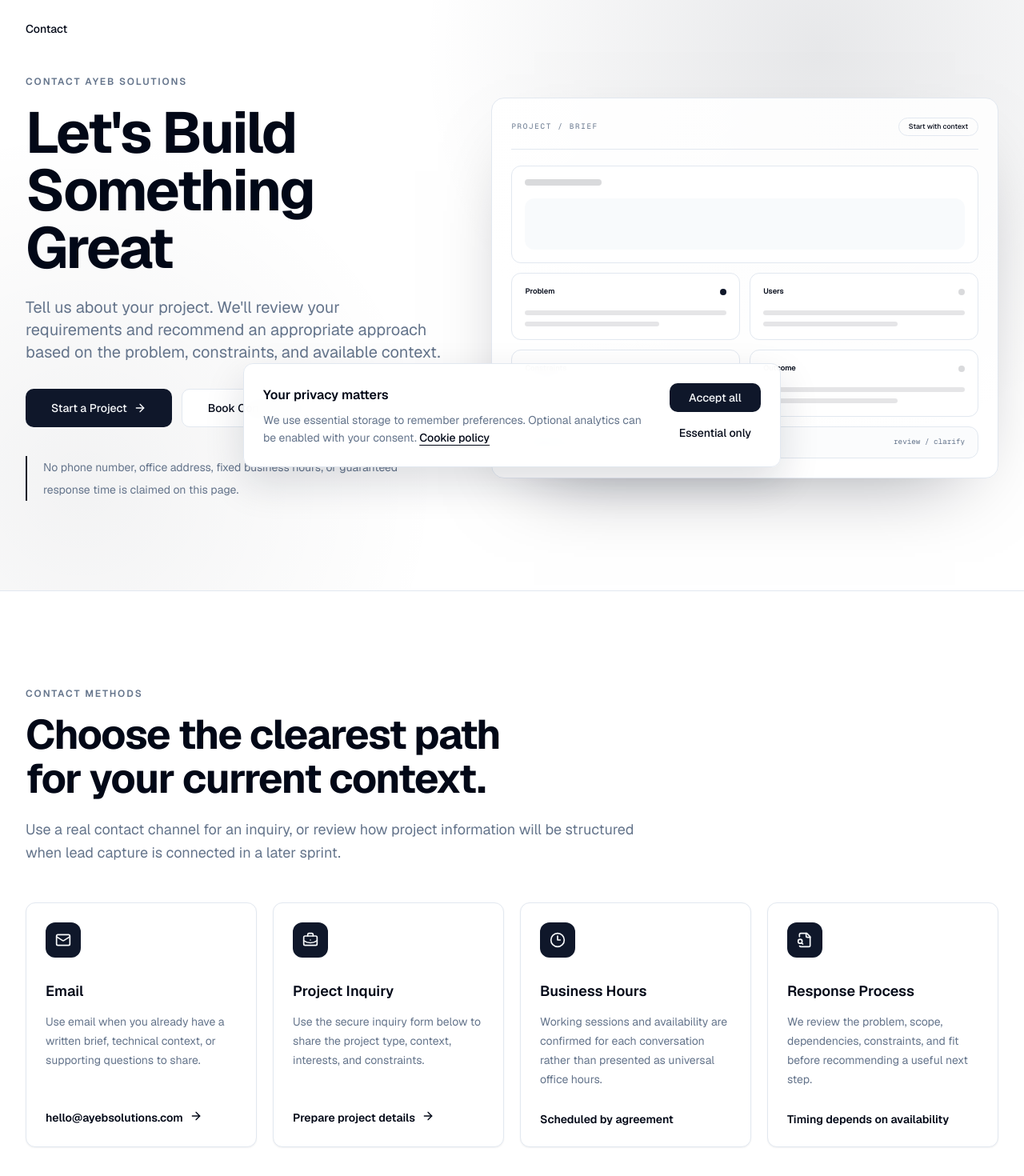
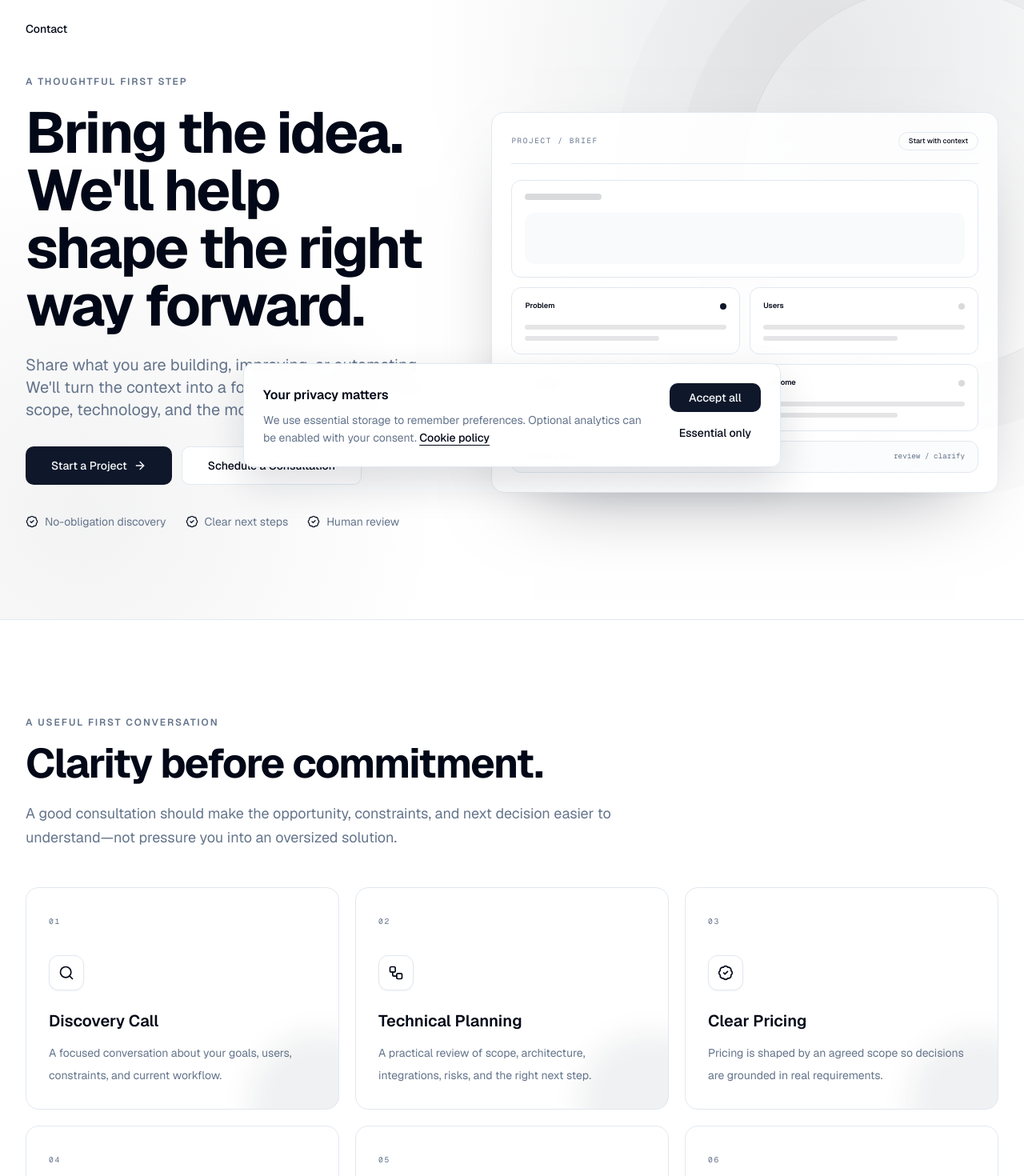
Before and after one commit to atiqurrehman112/ayebsolutions, a Next.js app: page /contact in a window 1280 px wide. Shown: the part 200-1670 px from the top of the page at 80% size. Built offline with nearby package versions, Linux system fonts and the light colour scheme; no server answers.

Commit message:
feat: complete Sprint 11E premium contact experience

```diff
--- a/src/features/contact/components/contact-page.module.css
+++ b/src/features/contact/components/contact-page.module.css
@@ -10,6 +10,21 @@
       hsl(var(--foreground) / 0.05),
       transparent 28rem
     );
+}
+
+.hero::before {
+  position: absolute;
+  top: 8%;
+  right: -8rem;
+  width: 30rem;
+  height: 30rem;
+  border: 1px solid hsl(var(--foreground) / 0.08);
+  border-radius: 50%;
+  box-shadow:
+    0 0 0 5rem hsl(var(--foreground) / 0.018),
+    0 0 0 10rem hsl(var(--foreground) / 0.012);
+  content: "";
+  pointer-events: none;
 }
 
 .hero::after {
@@ -44,6 +59,49 @@
     box-shadow 250ms cubic-bezier(0.2, 0.8, 0.2, 1);
 }
 
+.benefitCard {
+  isolation: isolate;
+  animation: contact-reveal 600ms both;
+  transition:
+    transform 250ms cubic-bezier(0.2, 0.8, 0.2, 1),
+    border-color 250ms ease,
+    box-shadow 250ms ease;
+}
+
+.benefitCard::after {
+  position: absolute;
+  inset: auto -4rem -5rem auto;
+  z-index: -1;
+  width: 11rem;
+  height: 11rem;
+  border-radius: 50%;
+  background: hsl(var(--primary) / 0.06);
+  filter: blur(1rem);
+  content: "";
+  transition: transform 300ms ease;
+}
+
+.benefitCard:hover,
+.benefitCard:focus-within {
+  border-color: hsl(var(--foreground) / 0.22);
+  box-shadow: 0 30px 70px -50px hsl(var(--foreground) / 0.5);
+  transform: translateY(-4px);
+}
+
+.benefitCard:hover::after {
+  transform: translate(-1rem, -1rem) scale(1.15);
+}
+
+.benefitCard:nth-child(2),
+.benefitCard:nth-child(5) {
+  animation-delay: 70ms;
+}
+
+.benefitCard:nth-child(3),
+.benefitCard:nth-child(6) {
+  animation-delay: 140ms;
+}
+
 .methodCard:hover,
 .methodCard:focus-within {
   border-color: hsl(var(--foreground) / 0.22);
@@ -75,6 +133,23 @@
     hsl(var(--primary));
 }
 
+.processStep {
+  animation: contact-reveal 600ms both;
+}
+
+@media (min-width: 1024px) {
+  .processStep:not(:last-child)::after {
+    position: absolute;
+    top: 2.55rem;
+    left: calc(100% + 0.25rem);
+    z-index: 2;
+    width: calc(0.5rem - 2px);
+    height: 1px;
+    background: hsl(var(--primary-foreground) / 0.3);
+    content: "";
+  }
+}
+
 .disclosure > summary::-webkit-details-marker {
   display: none;
 }
@@ -93,9 +168,23 @@
     hsl(var(--primary));
 }
 
+@keyframes contact-reveal {
+  from {
+    opacity: 0;
+    transform: translateY(1rem);
+  }
+  to {
+    opacity: 1;
+    transform: translateY(0);
+  }
+}
+
 @media (prefers-reduced-motion: reduce) {
   .methodCard,
-  .serviceChoice {
+  .serviceChoice,
+  .benefitCard,
+  .processStep {
+    animation: none;
     transition: none;
   }
 
@@ -104,6 +193,12 @@
     transform: none;
   }
 
+  .benefitCard:hover,
+  .benefitCard:focus-within,
+  .benefitCard:hover::after {
+    transform: none;
+  }
+
   .disclosure svg {
     transition: none;
   }
--- a/src/features/contact/components/contact-page.tsx
+++ b/src/features/contact/components/contact-page.tsx
@@ -1,15 +1,23 @@
 import {
   ArrowRight,
-  BriefcaseBusiness,
+  BadgeCheck,
   ChevronDown,
   CircleHelp,
   Clock3,
   Code2,
-  FileSearch,
+  FileText,
+  Gauge,
+  Globe2,
+  Handshake,
+  Headphones,
+  Lightbulb,
   Mail,
-  Palette,
+  MapPin,
+  MessageCircle,
   Search,
   Send,
+  ShieldCheck,
+  Sparkles,
   Workflow,
   Wrench,
   type LucideIcon,
@@ -51,64 +59,130 @@ const contactMethods: readonly ContactMethod[] = [
     icon: Mail,
   },
   {
-    title: "Project Inquiry",
+    title: "WhatsApp",
     description:
-      "Use the secure inquiry form below to share the project type, context, interests, and constraints.",
-    action: "Prepare project details",
+      "A verified public WhatsApp number is not currently listed. Begin securely through the inquiry form.",
+    action: "Start with the form",
     href: "#contact-form",
-    icon: BriefcaseBusiness,
+    icon: MessageCircle,
+  },
+  {
+    title: "Location",
+    description:
+      "We work remotely from Pakistan with businesses and project teams across time zones.",
+    action: company.location,
+    icon: MapPin,
   },
   {
     title: "Business Hours",
     description:
-      "Working sessions and availability are confirmed for each conversation rather than presented as universal office hours.",
-    action: "Scheduled by agreement",
+      "Consultations and working sessions are scheduled around confirmed project availability.",
+    action: "By appointment",
     icon: Clock3,
   },
+] as const;
+
+const consultationBenefits: readonly IconItem[] = [
   {
-    title: "Response Process",
+    title: "Discovery Call",
     description:
-      "We review the problem, scope, dependencies, constraints, and fit before recommending a useful next step.",
-    action: "Timing depends on availability",
-    icon: FileSearch,
+      "A focused conversation about your goals, users, constraints, and current workflow.",
+    icon: Search,
+  },
+  {
+    title: "Technical Planning",
+    description:
+      "A practical review of scope, architecture, integrations, risks, and the right next step.",
+    icon: Workflow,
+  },
+  {
+    title: "Clear Pricing",
+    description:
+      "Pricing is shaped by an agreed scope so decisions are grounded in real requirements.",
+    icon: BadgeCheck,
+  },
+  {
+    title: "Transparent Communication",
+    description:
+      "Milestones, decisions, dependencies, and changes are made visible throughout the work.",
+    icon: Handshake,
+  },
+  {
+    title: "Dedicated Support",
+    description:
+      "Project context carries from planning through delivery and the support arrangement you choose.",
+    icon: Headphones,
+  },
+  {
+    title: "Thoughtful Response",
+    description:
+      "Every inquiry is reviewed for fit, constraints, and the most useful way to move forward.",
+    icon: Sparkles,
   },
 ] as const;
 
 const timeline: readonly IconItem[] = [
   {
-    title: "Discovery",
+    title: "Request received",
     description:
-      "Clarify the problem, users, current workflow, evidence, and constraints.",
+      "Your validated inquiry enters the review queue with the context you provide.",
+    icon: Send,
+  },
+  {
+    title: "Initial review",
+    description:
+      "We assess goals, scope signals, dependencies, and whether more context is needed.",
     icon: Search,
   },
   {
-    title: "Planning",
+    title: "Discovery meeting",
     description:
-      "Define scope, decisions, risks, architecture questions, and responsibilities.",
+      "When there is a potential fit, we clarify the problem and define a useful direction.",
+    icon: Lightbulb,
+  },
+  {
+    title: "Proposal",
+    description:
+      "A proposal can outline the agreed scope, approach, responsibilities, and commercial terms.",
+    icon: FileText,
+  },
+  {
+    title: "Project kickoff",
+    description:
+      "Approved work begins with clear access, communication, milestones, and ownership.",
     icon: Workflow,
   },
+] as const;
+
+const trustItems: readonly IconItem[] = [
   {
-    title: "Design",
+    title: "Modern technologies",
     description:
-      "Shape information, user flows, states, accessibility, and responsive behavior.",
-    icon: Palette,
-  },
-  {
-    title: "Development",
-    description:
-      "Build typed interfaces, product logic, data, and approved integrations.",
+      "Technology choices follow the product, operational, and maintenance needs of the project.",
     icon: Code2,
   },
   {
-    title: "Launch",
+    title: "Security-minded delivery",
     description:
-      "Deploy through controlled environments and verify production behavior.",
-    icon: Send,
+      "Our process considers access, validation, dependencies, data handling, and deployment risk.",
+    icon: ShieldCheck,
   },
   {
-    title: "Ongoing Support",
+    title: "Performance by design",
     description:
-      "Maintain context through documentation, monitoring, review, and planned change.",
+      "Responsive behavior, efficient delivery, and real-user experience inform implementation decisions.",
+    icon: Gauge,
+  },
+  {
+    title: "Transparent workflow",
+    description:
+      "Decisions, assumptions, milestones, and changes remain visible to the people responsible for them.",
+    icon: Globe2,
+  },
+  {
+    title: "Long-term support",
+    description:
+      "Maintenance, documentation, monitoring, and future improvements can be scoped after launch.",
     icon: Wrench,
   },
 ] as const;
@@ -275,17 +349,17 @@ function Hero({ heroMedia }: { readonly heroMedia?: MediaLibraryRow | null }) {
         <SiteBreadcrumbs items={[{ label: "Contact", href: "/contact" }]} />
         <div className="mt-12 grid min-w-0 items-center gap-14 lg:grid-cols-[0.9fr_1.1fr] lg:gap-16">
           <div className="min-w-0">
-            <Eyebrow className="mb-5 text-xs">Contact Ayeb Solutions</Eyebrow>
+            <Eyebrow className="mb-5 text-xs">A thoughtful first step</Eyebrow>
             <h1
               id="contact-title"
               className="text-balance text-display font-bold"
             >
-              Let&apos;s Build Something Great
+              Bring the idea. We&apos;ll help shape the right way forward.
             </h1>
             <p className="mt-6 max-w-2xl text-lg leading-relaxed text-muted-foreground sm:text-xl">
-              Tell us about your project. We&apos;ll review your requirements
-              and recommend an appropriate approach based on the problem,
-              constraints, and available context.
+              Share what you are building, improving, or automating. We&apos;ll
+              turn the context into a focused conversation about scope,
+              technology, and the most useful next step.
             </p>
             <div className="mt-8 flex flex-col gap-3 sm:flex-row">
               <Button asChild size="lg" className="group h-12">
@@ -298,13 +372,27 @@ function Hero({ heroMedia }: { readonly heroMedia?: MediaLibraryRow | null }) {
                 </Link>
               </Button>
               <Button asChild size="lg" variant="outline" className="h-12">
-                <Link href="/book-consultation">Book Consultation</Link>
+                <Link href="#contact-form">Schedule a Consultation</Link>
               </Button>
             </div>
-            <p className="mt-9 border-l-2 border-primary pl-5 text-sm leading-7 text-muted-foreground">
-              No phone number, office address, fixed business hours, or
-              guaranteed response time is claimed on this page.
-            </p>
+            <ul
+              className="mt-9 flex flex-wrap gap-x-6 gap-y-3 text-sm text-muted-foreground"
+              aria-label="Consultation principles"
+            >
+              {[
+                "No-obligation discovery",
+                "Clear next steps",
+                "Human review",
+              ].map((item) => (
+                <li key={item} className="flex items-center gap-2">
+                  <BadgeCheck
+                    className="size-4 text-primary"
+                    aria-hidden="true"
+                  />
+                  {item}
+                </li>
+              ))}
+            </ul>
           </div>
           <div className="min-w-0">
             {heroMedia ? (
@@ -327,6 +415,48 @@ function Hero({ heroMedia }: { readonly heroMedia?: MediaLibraryRow | null }) {
   );
 }
 
+function BenefitsSection() {
+  return (
+    <section
+      aria-labelledby="consultation-benefits-heading"
+      className="border-b py-20 sm:py-24 lg:py-30"
+    >
+      <Container className="max-w-[100rem]">
+        <SectionIntroduction
+          eyebrow="A useful first conversation"
+          id="consultation-benefits-heading"
+          title="Clarity before commitment."
+          description="A good consultation should make the opportunity, constraints, and next decision easier to understand—not pressure you into an oversized solution."
+        />
+        <ul className="mt-12 grid gap-5 md:grid-cols-2 xl:grid-cols-3">
+          {consultationBenefits.map(
+            ({ title, description, icon: Icon }, index) => (
+              <li
+                key={title}
+                className={cn(
+                  "group relative overflow-hidden rounded-2xl border bg-card p-6 sm:p-7",
+                  styles.benefitCard,
+                )}
+              >
+                <span className="font-mono text-[0.6rem] tracking-[0.18em] text-muted-foreground">
+                  0{index + 1}
+                </span>
+                <span className="mt-8 grid size-11 place-items-center rounded-xl border bg-background shadow-sm">
+                  <Icon className="size-5" aria-hidden="true" />
+                </span>
+                <h3 className="mt-6 text-xl font-semibold">{title}</h3>
+                <p className="mt-3 max-w-sm text-sm leading-7 text-muted-foreground">
+                  {description}
+                </p>
+              </li>
+            ),
+          )}
+        </ul>
+      </Container>
+    </section>
+  );
+}
+
 function ContactMethodsSection() {
   return (
     <section
@@ -338,7 +468,7 @@ function ContactMethodsSection() {
           eyebrow="Contact methods"
           id="contact-methods-heading"
           title="Choose the clearest path for your current context."
-          description="Use a real contact channel for an inquiry, or review how project information will be structured when lead capture is connected in a later sprint."
+          description="Choose the channel that suits the context. The project form is the best place to share requirements, while email works well for an existing brief."
         />
         <div className="mt-12 grid gap-5 md:grid-cols-2 xl:grid-cols-4">
           {contactMethods.map(
@@ -438,25 +568,28 @@ function TimelineSection() {
       <Container className="max-w-[100rem]">
         <div className="max-w-3xl">
           <Eyebrow className="mb-4 text-xs text-primary-foreground/55">
-            Project timeline
+            What happens next
           </Eyebrow>
           <h2
             id="project-timeline-heading"
             className="text-balance text-headline font-bold"
           >
-            A visible path from first context to ongoing care.
+            From inquiry to a confident kickoff.
           </h2>
           <p className="mt-5 text-lg leading-relaxed text-primary-foreground/65">
-            These stages explain the delivery journey, not a fixed duration.
-            Scope, research, dependencies, approvals, and complexity affect the
-            actual plan.
+            Every conversation follows a clear review path. The exact timing
+            depends on availability, scope, dependencies, and how much context
+            is available at each stage.
           </p>
         </div>
-        <ol className="mt-14 grid gap-4 sm:grid-cols-2 lg:grid-cols-3 xl:grid-cols-6">
+        <ol className="mt-14 grid gap-4 sm:grid-cols-2 lg:grid-cols-5">
           {timeline.map(({ title, description, icon: Icon }, index) => (
             <li
               key={title}
-              className="rounded-xl border border-primary-foreground/15 bg-primary-foreground/[0.06] p-5"
+              className={cn(
+                "relative rounded-xl border border-primary-foreground/15 bg-primary-foreground/[0.06] p-5",
+                styles.processStep,
+              )}
             >
               <span className="grid size-11 place-items-center rounded-xl bg-primary-foreground text-primary">
                 <Icon className="size-4" aria-hidden="true" />
@@ -471,6 +604,49 @@ function TimelineSection() {
             </li>
           ))}
         </ol>
+      </Container>
+    </section>
+  );
+}
+
+function TrustSection() {
+  return (
+    <section
+      aria-labelledby="contact-trust-heading"
+      className="border-b bg-muted/[0.12] py-20 sm:py-24 lg:py-30"
+    >
+      <Container className="max-w-[100rem]">
+        <div className="grid gap-12 lg:grid-cols-[0.72fr_1.28fr] lg:items-start lg:gap-16">
+          <SectionIntroduction
+            eyebrow="Built on responsible practice"
+            id="contact-trust-heading"
+            title="The first conversation reflects how we work."
+            description="Clear assumptions, thoughtful technical choices, and visible decisions create a stronger foundation for delivery and long-term ownership."
+          />
+          <ul className="grid gap-px overflow-hidden rounded-2xl border bg-border sm:grid-cols-2">
+            {trustItems.map(({ title, description, icon: Icon }, index) => (
+              <li
+                key={title}
+                className={cn(
+                  "bg-card p-6 sm:p-7",
+                  index === trustItems.length - 1 && "sm:col-span-2",
+                )}
+              >
+                <div className="flex items-start gap-4">
+                  <span className="grid size-10 shrink-0 place-items-center rounded-xl bg-primary text-primary-foreground">
+                    <Icon className="size-4" aria-hidden="true" />
+                  </span>
+                  <div>
+                    <h3 className="font-semibold">{title}</h3>
+                    <p className="mt-2 text-sm leading-6 text-muted-foreground">
+                      {description}
+                    </p>
+                  </div>
+                </div>
+              </li>
+            ))}
+          </ul>
+        </div>
       </Container>
     </section>
   );
@@ -565,13 +741,42 @@ function ContactPage({
       acceptedAnswer: { "@type": "Answer", text: answer },
     })),
   } as const;
+  const organizationSchema = {
+    "@context": "https://schema.org",
+    "@type": "Organization",
+    name: company.name,
+    legalName: company.legalName,
+    url: company.url,
+    email: company.email,
+    description: company.description,
+  } as const;
+  const breadcrumbSchema = {
+    "@context": "https://schema.org",
+    "@type": "BreadcrumbList",
+    itemListElement: [
+      {
+        "@type": "ListItem",
+        position: 1,
+        name: "Home",
+        item: company.url,
+      },
+      {
+        "@type": "ListItem",
+        position: 2,
+        name: "Contact",
+        item: pageUrl,
+      },
+    ],
+  } as const;
 
   return (
     <>
       <Hero heroMedia={heroMedia} />
+      <BenefitsSection />
       <ContactMethodsSection />
       <ContactFormSection />
       <TimelineSection />
+      <TrustSection />
       <FaqSection />
       <CTALayout
         eyebrow={
@@ -582,8 +787,9 @@ function ContactPage({
         title="Ready to discuss your project with Ayeb Solutions?"
         description={
           <p className="max-w-2xl leading-relaxed text-primary-foreground/70">
-            Send a secure project inquiry, use email for a written conversation,
-            or book a consultation when you are ready to discuss the next step.
+            Share the context today and take the next step with a clearer
+            technical direction, an honest scope conversation, and a process
+            built around your business goals.
           </p>
         }
         actions={
@@ -600,7 +806,7 @@ function ContactPage({
               variant="outline"
               className="border-primary-foreground/25 bg-transparent text-primary-foreground hover:bg-primary-foreground/10 hover:text-primary-foreground"
             >
-              <Link href="/book-consultation">Book Consultation</Link>
+              <Link href="#contact-form">Discuss Your Project</Link>
             </Button>
           </div>
         }
@@ -609,6 +815,8 @@ function ContactPage({
       <StructuredData data={contactPageSchema} />
       <StructuredData data={webPageSchema} />
       <StructuredData data={faqSchema} />
+      <StructuredData data={organizationSchema} />
+      <StructuredData data={breadcrumbSchema} />
     </>
   );
 }
```
Also changed, not shown: 3 other files (tests, documents, lock files or other folders).
